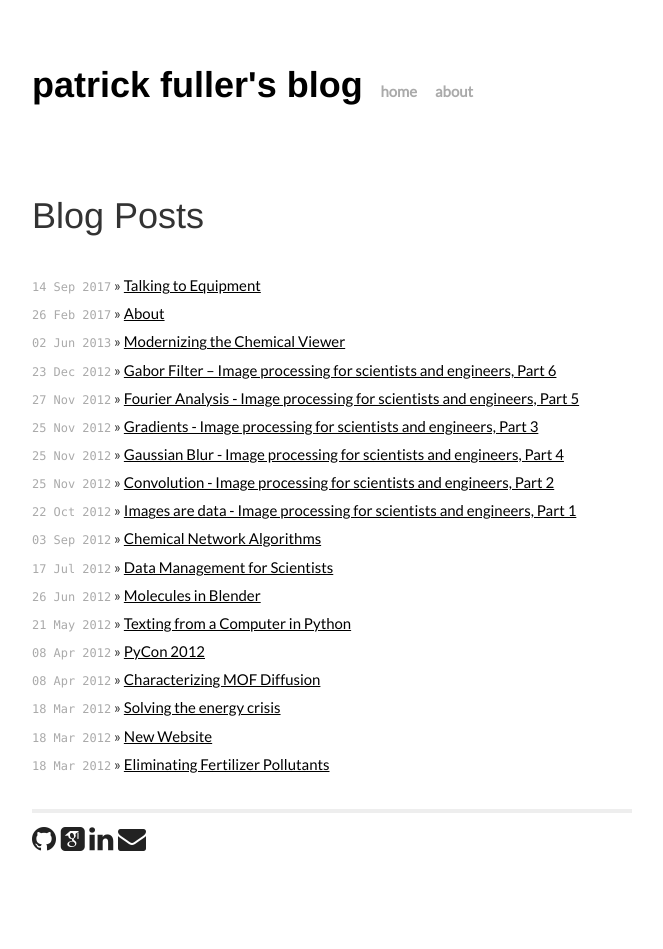
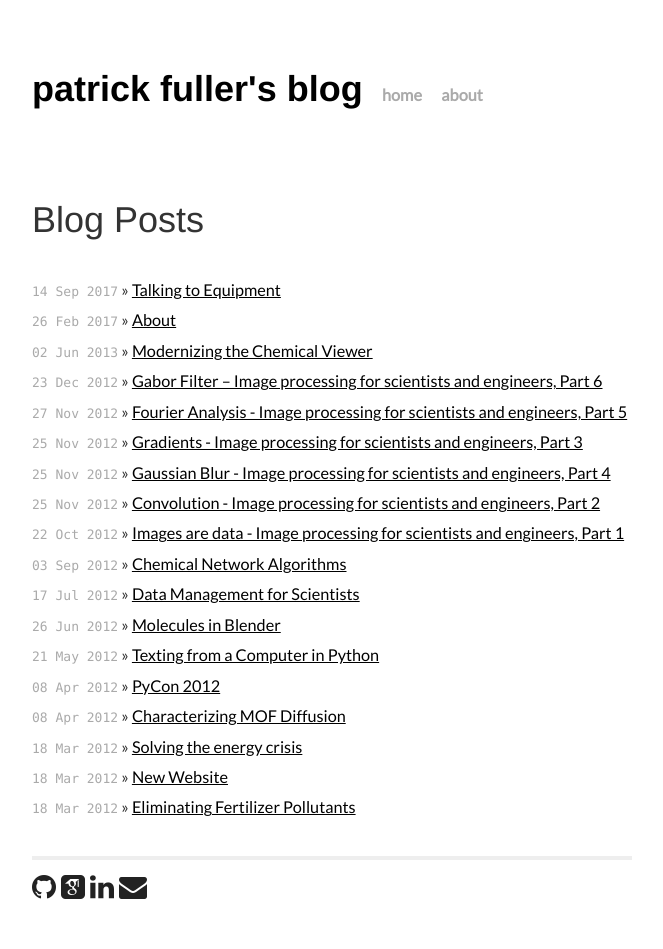
Before and after one commit to patrickfuller/patrickfuller.github.io, a Jekyll site: the page built from index.html, in a window 1280 px wide. Shown: the whole page, without its empty margins (308-971 px from the left). Built offline with Jekyll 4.4.1, drawn with Linux system fonts in a browser that asks for light colours; some web fonts are replaced.

Commit message:
Some minor styling to improve mobile

```diff
--- a/css/main.css
+++ b/css/main.css
@@ -17,7 +17,7 @@
   /*font: 13.34px Helvetica, Arial, sans-serif;*/
   font-family: 'Lato', sans-serif;
   font-size: small;
-  text-align: center;
+  text-align: left;
 }
 
 h1 { margin-bottom: 1em; }
@@ -56,8 +56,7 @@
 /*****************************************************************************/
 
 .site {
-  font-size: 115%;
-  text-align: justify;
+  font-size: 125%;
   margin: 2em;
   line-height: 1.5em;
 }
@@ -76,8 +75,16 @@
 
 .title {
   display: inline-block;
+  font-size: 16px;
   margin-bottom: 2em;
 }
+
+@media (min-width: 620px) {
+  .title {
+    font-size: 36px;
+  }
+}
+
 .title a:hover {
   color: #000;
 }
@@ -124,6 +131,10 @@
 /*****************************************************************************/
 
 /* standard */
+.post p {
+  text-align: justify;
+}
+
 .post pre {
   border: 1px solid #ddd;
   background-color: #eef;
```
